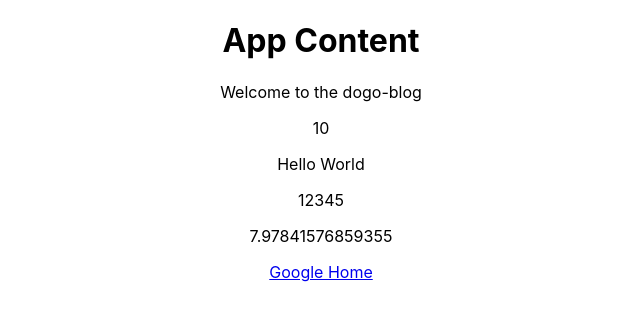
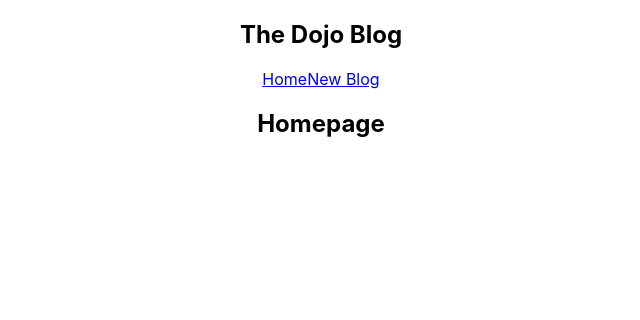
Before and after one commit to shiva2096/dogo-blog, a JavaScript app: page / in a window 1280 px wide. Shown: the top 320 px of the page, without its empty margins (319-959 px from the left). Built offline with nearby package versions, Linux system fonts and the light colour scheme; the HTML template or start-up script is replaced by a standard one.

Commit message:
05-creating new components

```diff
--- a/src/App.js
+++ b/src/App.js
@@ -1,4 +1,6 @@
 import './App.css';
+import Navbar from './Navbar'
+import Home from './Home'
 
 // This is JSX Template
 function App() {
@@ -8,18 +10,9 @@
   const link = "https://www.google.com/"
   return (
     <div className="App">
+      <Navbar />
       <div className="content">
-        <h1>
-          App Content
-        </h1>
-
-        <p>{msg}</p>
-        <p>{10}</p>
-        <p>{"Hello World"}</p>
-        <p>{ [1,2,3,4,5] }</p>
-        <p>{Math.random() * 10}</p>
-
-        <a href={link}>Google Home</a>
+        <Home />
       </div>
     </div>
   );
--- /dev/null
+++ b/src/Home.js
@@ -0,0 +1,9 @@
+const Home = () => {
+    return (
+        <div className="home">
+            <h2>Homepage</h2>
+        </div>
+      );
+}
+
+export default Home;
--- /dev/null
+++ b/src/Navbar.js
@@ -0,0 +1,16 @@
+// create a stateless functional component
+// type sfc and enter
+
+const Navbar = () => {
+    return (
+        <nav className="navbar">
+            <h1>The Dojo Blog</h1>
+            <div className="links">
+                <a href="/">Home</a>
+                <a href="/create">New Blog</a>
+            </div>
+        </nav>
+      );
+}
+
+export default Navbar;
```
